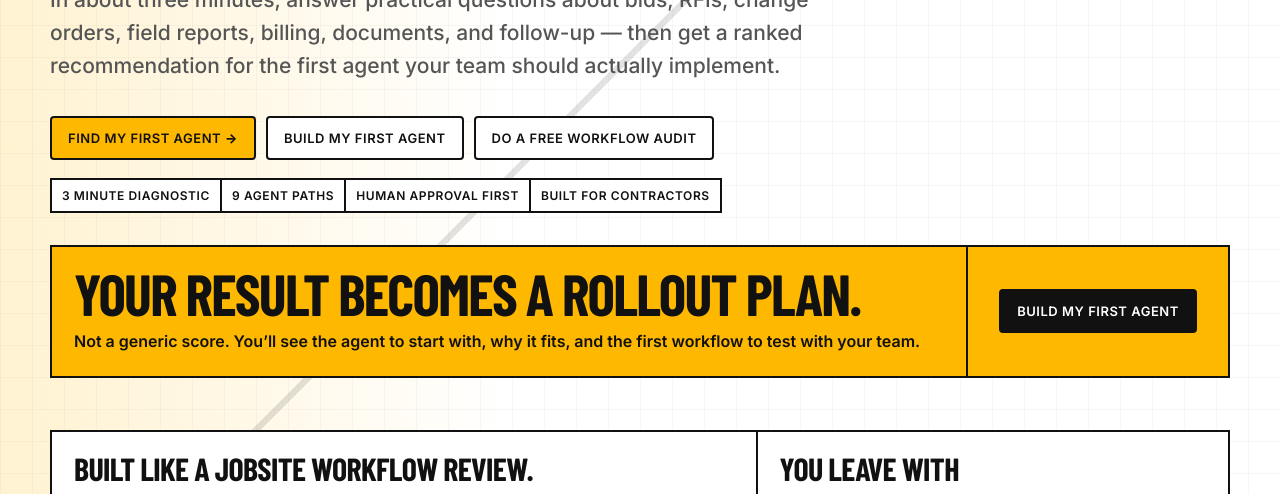
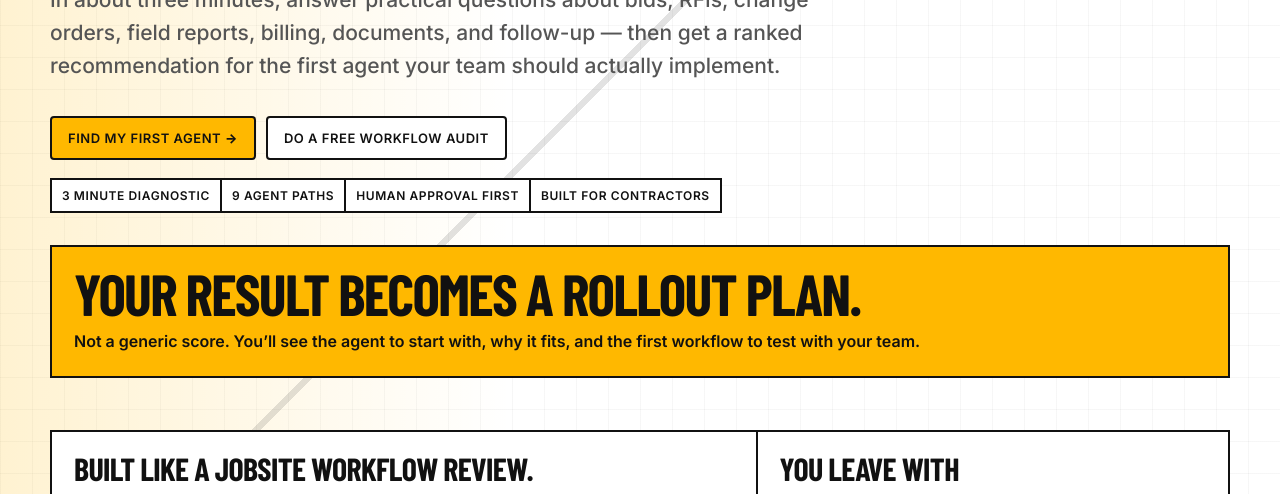
Before and after one commit to ea21nj/constructionflows-agent-fit-quiz, a website built with Vite: page index.html in a window 1280 px wide. Shown: the part 615-1109 px from the top of the page. Built offline with nearby package versions, Linux system fonts and the light colour scheme; a web font is replaced by a local one.

Commit message:
Remove build my first agent CTAs

```diff
--- a/index.html
+++ b/index.html
@@ -379,6 +379,7 @@
       padding: 22px;
     }
     .cta-copy { border-right: var(--line); }
+    .cta-copy:only-child { border-right: 0; }
     .cta-copy strong {
       display: block;
       font-family: var(--headline);
@@ -445,7 +446,6 @@
         <p class="hero-copy">In about three minutes, answer practical questions about bids, RFIs, change orders, field reports, billing, documents, and follow-up — then get a ranked recommendation for the first agent your team should actually implement.</p>
         <div class="hero-actions">
           <a class="btn btn-yellow" href="#quiz">Find my first agent →</a>
-          <a class="btn" href="contact.html">Build my first agent</a>
           <a class="btn" href="contact.html">Do a free workflow audit</a>
         </div>
         <div class="mini-proof" aria-label="Quiz proof points">
@@ -458,9 +458,6 @@
           <div class="cta-copy">
             <strong>Your result becomes a rollout plan.</strong>
             <span>Not a generic score. You’ll see the agent to start with, why it fits, and the first workflow to test with your team.</span>
-          </div>
-          <div class="cta-action">
-            <a class="btn btn-dark" href="contact.html">Build my first agent</a>
           </div>
         </div>
         <div class="spec-grid">
@@ -512,7 +509,6 @@
           <div class="recommendation" id="implementationGrid"></div>
           <div class="hero-actions">
             <button class="btn btn-yellow" type="button" id="retakeBtn">Retake quiz</button>
-            <a class="btn btn-dark" href="contact.html">Build my first agent</a>
           </div>
         </div>
       </div>
```
